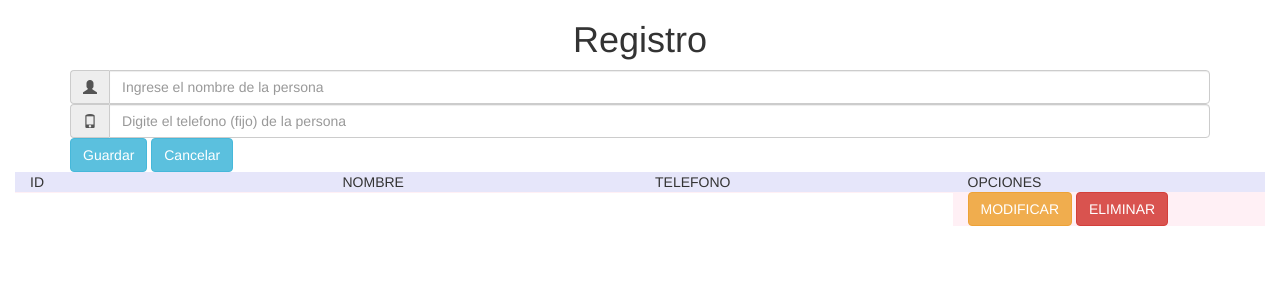
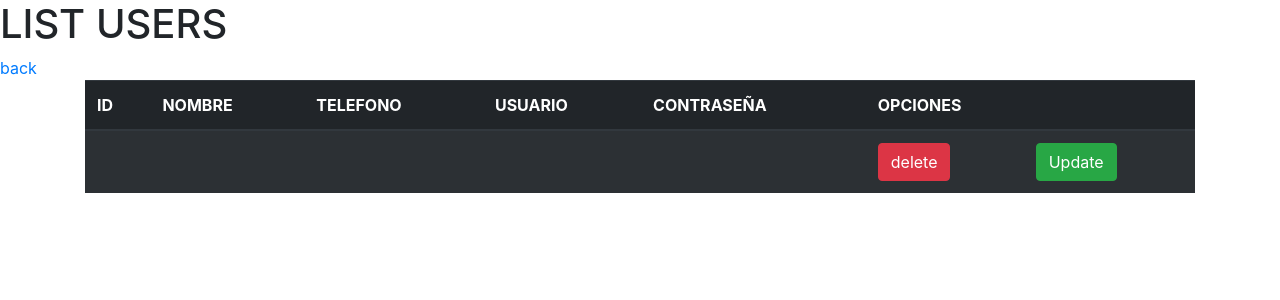
Before and after one commit to BrittoDavid/PHP-object-oriented-programming, a PHP site: page /viewsUser.php in a window 1280 px wide. Shown: the top 300 px of the page. Run offline with PHP 8.4, Linux system fonts and the light colour scheme; tables that the repository leaves empty or names only in its code hold one stand-in row (values such as "Sample post"); data that the repository does not hold is empty.

Commit message:
Update table

```diff
--- a/view/viewsUser.php
+++ b/view/viewsUser.php
@@ -3,56 +3,33 @@
 
 <head>
     <title>CRUD PDO</title>
-    <link rel="stylesheet" href="//maxcdn.bootstrapcdn.com/bootstrap/3.3.2/css/bootstrap.min.css">
-    <script src="//maxcdn.bootstrapcdn.com/bootstrap/3.3.2/js/bootstrap.min.js"></script>
+    <meta charset="utf-8">
+    <meta name="viewport" content="width=device-width, initial-scale=1">
+    <link rel="stylesheet" href="https://maxcdn.bootstrapcdn.com/bootstrap/4.1.0/css/bootstrap.min.css">
+    <script src="https://ajax.googleapis.com/ajax/libs/jquery/3.3.1/jquery.min.js"></script>
+    <script src="https://cdnjs.cloudflare.com/ajax/libs/popper.js/1.14.0/umd/popper.min.js"></script>
+    <script src="https://maxcdn.bootstrapcdn.com/bootstrap/4.1.0/js/bootstrap.min.js"></script>
 </head>
 <body>
+    <h1>LIST USERS</h1>
 
-<h1 align="center">Registro</h1>
+        <a href="main.php">back</a>
+
 
         <div class="container">
-    <form method="post" action="guardarContacto.php">
 
-        <div class="input-group">
-            <span class="input-group-addon"><i class="glyphicon glyphicon-user"></i></span>
-            <input type="text" id="Nombre" class="form-control" name="nombres" placeholder="Ingrese el nombre de la persona" require="true"/>
-        </div>
-
-        <div>
-
-        </div>
-
-        <div class="input-group">
-            <span class="input-group-addon"><i class="glyphicon glyphicon-phone"></i></span>
-            <input type="number" id="tele" name="telefono" class="form-control" placeholder="Digite el telefono (fijo) de la persona" require="true"/>
-        </div>
-
-        <div>
-
-        </div>
-
-        <div>
-            <input type="submit" class="btn btn-info" value="Guardar"/>
-            <input type="reset" class="btn btn-info" value="Cancelar"/>
-        </div>
-
-    </form>
-</div>
-
-<div class="container-fluid">
-    <table>
-        <div class="row">
+            <table class="table table-striped table-dark">
+                <thead>
                     <tr>
-                <div class="col-sm-3" style="background-color:lavender;">ID</div>
-                <div class="col-sm-3" style="background-color:lavender;">NOMBRE</div>
-                <div class="col-sm-3" style="background-color:lavender;">TELEFONO</div>
-                <div class="col-sm-3" style="background-color:lavender;">OPCIONES</div>
+                      <th scope="col">ID</th>
+                      <th scope="col">NOMBRE</th>
+                      <th scope="col">TELEFONO</th>
+                      <th scope="col">USUARIO</th>
+                      <th scope="col">CONTRASEÑA</th>
+                      <th scope="col" colspan="2">OPCIONES</th>
                     </tr>
-        </div>
-        <div>
-
-        </div>
-        <div class= "row">
+                </thead>
+                <tbody>
                  <?php
 
                         require("../class/User.php");
@@ -62,24 +39,21 @@
 
                         foreach ($result as $user)
                         {
-                    echo"<tr>
-                            <div>
-                                <div class='col-sm-3' style='background-color:lavenderblush;'>{$user['Id']}</div>
-                            </div>
-                            <div>
-                                <div class='col-sm-3' style='background-color:lavenderblush;'>{$user['Name']}</div>
-                            </div>
-                            <div>
-                            <div class='col-sm-3' style='background-color:lavenderblush;'>{$user['Phone']}</div>
-                            </div>
-                            <div>
-                            <div class='col-sm-3' style='background-color:lavenderblush;'><a href='updateUser.php?ID={$user['Id']}'><button class='btn btn-warning'>MODIFICAR</button></a> <a href='eliminarUsser.php?ID={$user['ID']}'><button class='btn btn-danger'>ELIMINAR</button></a></div>
-                            </div>
-                        </tr>";
+                ?>
+                                        <tr>
+                                              <th scope="row"><?php echo $user['Id']?></th>
+                                              <td><?php echo $user['Name']?></td>
+                                              <td><?php echo $user['Phone']?></td>
+                                              <td><?php echo $user['User']?></td>
+                                              <td><?php echo $user['Password']?></td>
+                                              <td><a href="../controllers/Delete.php?id=<?php echo $user['Id'] ?>" class="btn btn-danger">delete</a></td>
+                                              <td><a href="listusers.php?id=<?php echo $user['Id'] ?>" class="btn btn-success">Update</a></td>
+                                        </tr>
+
+                        <?php
                         }
                     ?>
-        </div>
-
+                </tbody>
             </table>
         </div>
 </body>
```
Also changed, not shown: view/addUser.php (added, +46 -0 lines), view/main.php (added, +24 -0 lines), view/updateUser.php (+6 -2 lines). Lines whose indentation alone changed are shown as unchanged.
